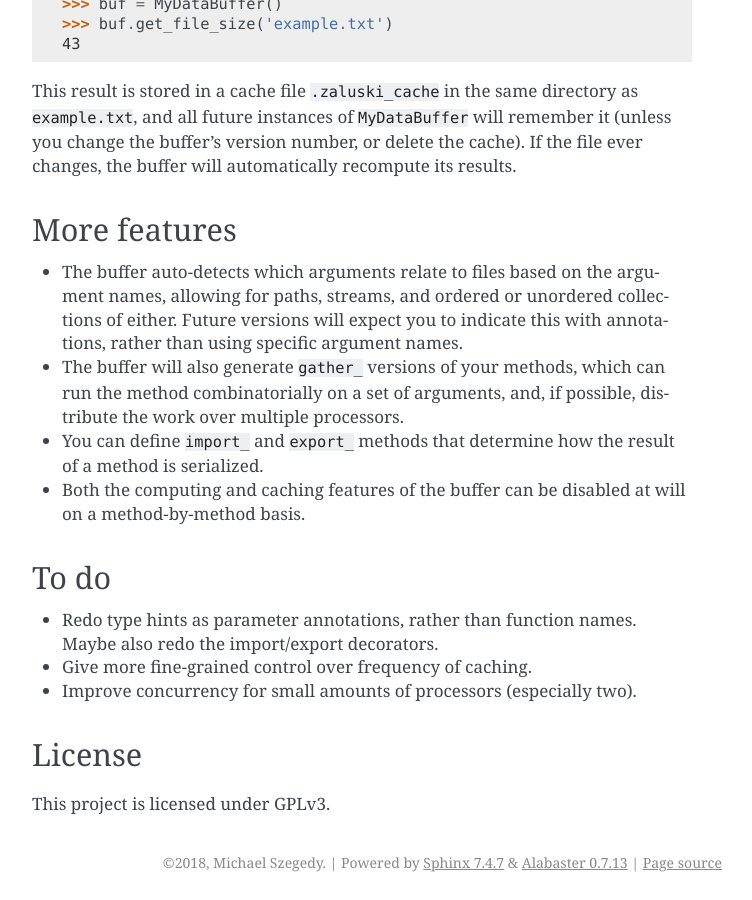
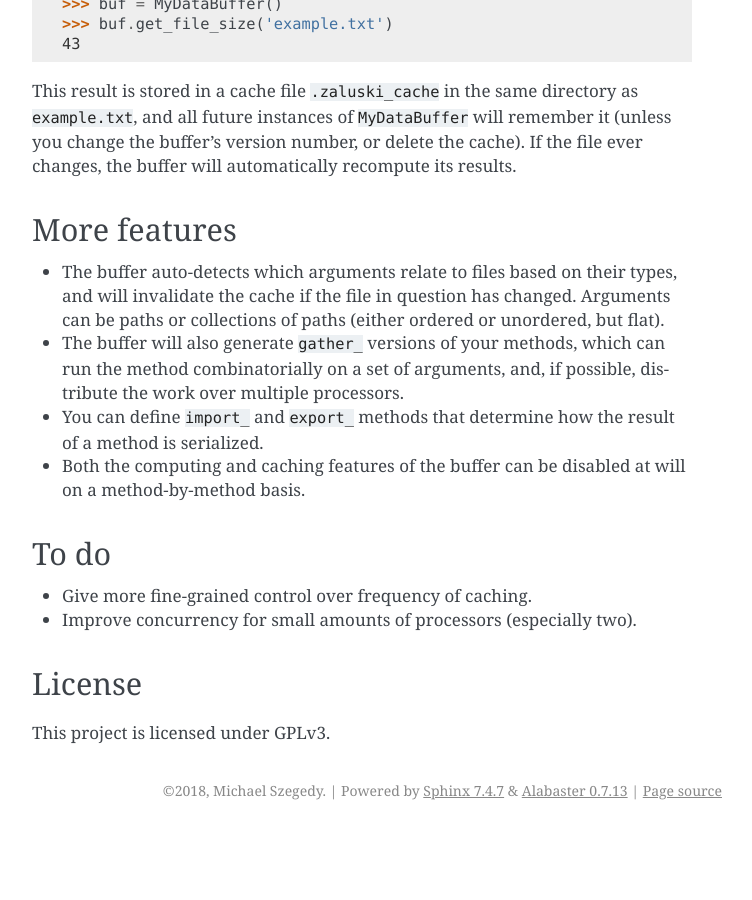
Before and after one commit to mszegedy/zaluski, a Sphinx documentation site: the page built from docs/index.rst, in a window 1280 px wide and 900 px high, scrolled down 1030 px. Shown: the whole window, without its empty margins (388-1140 px from the left). Built offline with Sphinx 7.4.7, drawn with Linux system fonts in a browser that asks for light colours; after the commit the page ends 1860 px from its top, so only the background shows below that.

Commit message:
Update README

```diff
--- a/docs/index.rst
+++ b/docs/index.rst
@@ -53,10 +53,9 @@ file ever changes, the buffer will automatically recompute its results.
 More features
 -------------
 
-* The buffer auto-detects which arguments relate to files based on the argument
-  names, allowing for paths, streams, and ordered or unordered collections of
-  either. Future versions will expect you to indicate this with annotations,
-  rather than using specific argument names.
+* The buffer auto-detects which arguments relate to files based on their types,
+  and will invalidate the cache if the file in question has changed. Arguments
+  can be paths or collections of paths (either ordered or unordered, but flat).
 * The buffer will also generate ``gather_`` versions of your methods, which can
   run the method combinatorially on a set of arguments, and, if possible,
   distribute the work over multiple processors.
@@ -68,8 +67,6 @@ More features
 To do
 -----
 
-* Redo type hints as parameter annotations, rather than function names. Maybe
-  also redo the import/export decorators.
 * Give more fine-grained control over frequency of caching.
 * Improve concurrency for small amounts of processors (especially two).
 
```
